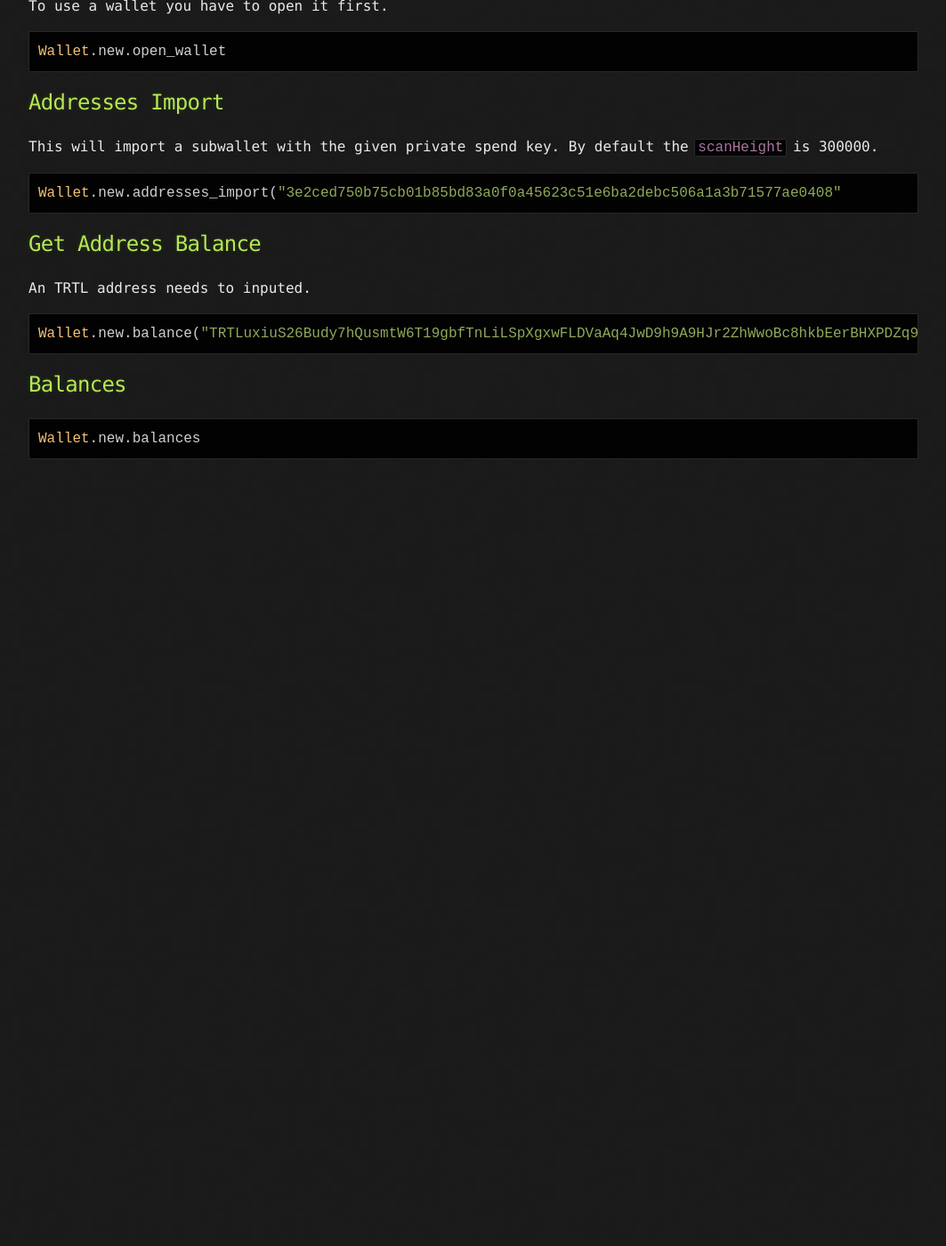
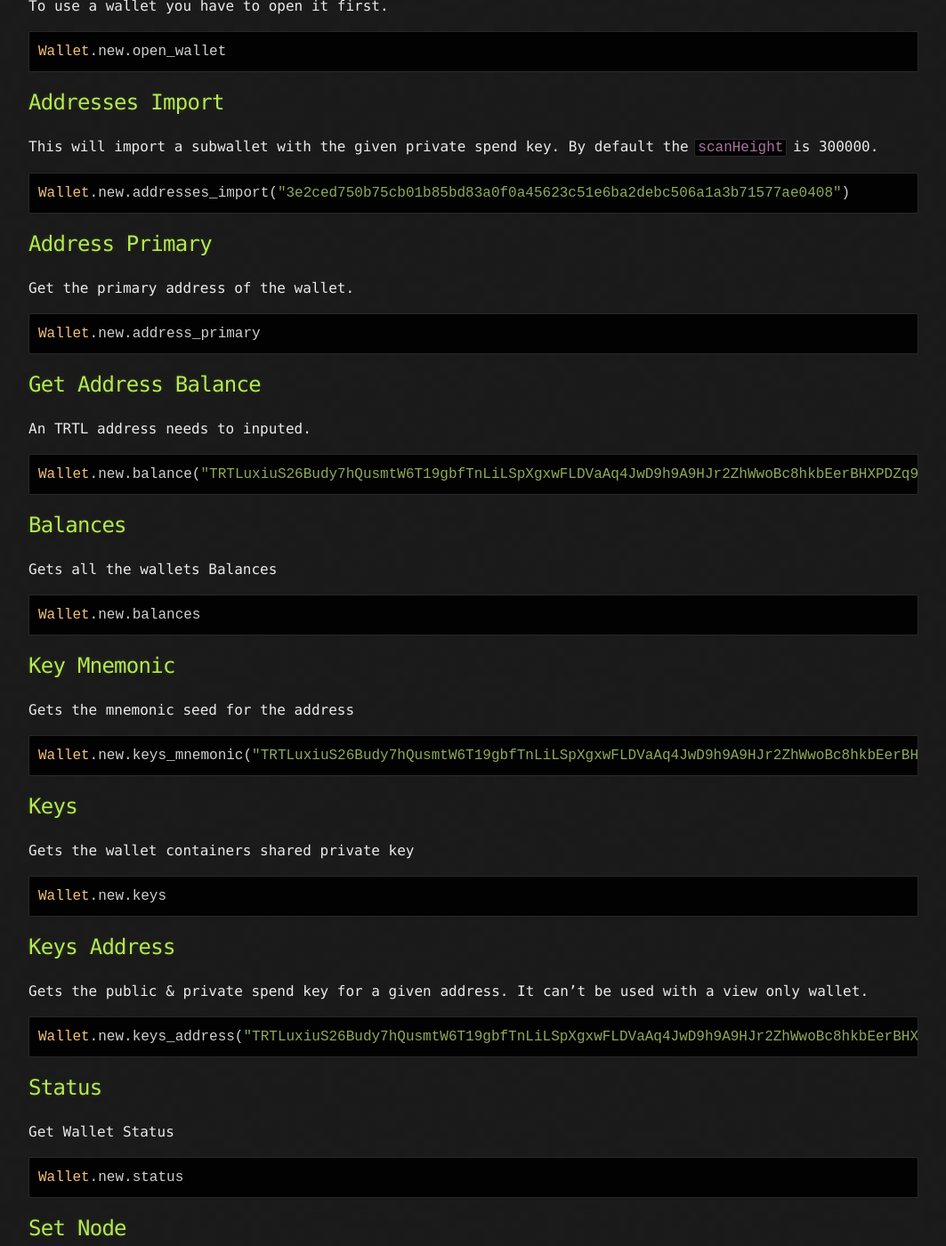
Before and after one commit to Michael-Meade/MinerFind, a Jekyll site: the page built from Projects/TurtleCoin-Wallet-API-Ruby.md, in a window 1280 px wide and 1400 px high, scrolled down 2363 px. Shown: the whole window at 89% size, without its empty margins (108-1171 px from the left). Built offline with Jekyll 4.4.1, drawn with Linux system fonts in a browser that asks for light colours; our own code applies the rules of GitHub Pages for plain Markdown files; the repository's description, which GitHub fills in, is left out; before the commit the page ends 2899 px from its top, so only the background shows below that; some of the changed text lies outside the part shown.

Commit message:
Update TurtleCoin-Wallet-API-Ruby.md

````diff
--- a/Projects/TurtleCoin-Wallet-API-Ruby.md
+++ b/Projects/TurtleCoin-Wallet-API-Ruby.md
@@ -93,17 +93,66 @@ Wallet.new.open_wallet
 ## Addresses Import
 This will import a subwallet with the given private spend key. By default the `scanHeight` is 300000.
 ```ruby
-Wallet.new.addresses_import("3e2ced750b75cb01b85bd83a0f0a45623c51e6ba2debc506a1a3b71577ae0408"
+Wallet.new.addresses_import("3e2ced750b75cb01b85bd83a0f0a45623c51e6ba2debc506a1a3b71577ae0408")
 ```
+
+## Address Primary
+Get the primary address of the wallet.
+```ruby
+Wallet.new.address_primary
+```
+
 ## Get Address Balance
 An TRTL address needs to inputed.
 ```ruby
 Wallet.new.balance("TRTLuxiuS26Budy7hQusmtW6T19gbfTnLiLSpXgxwFLDVaAq4JwD9h9A9HJr2ZhWwoBc8hkbEerBHXPDZq9MHSfQ3Qs5AEHRVtc")
 ```
 
-
 ## Balances
-
+Gets all the wallets Balances
 ```ruby
 Wallet.new.balances
 ```
+
+## Key Mnemonic
+Gets the mnemonic seed for the address
+```ruby
+Wallet.new.keys_mnemonic("TRTLuxiuS26Budy7hQusmtW6T19gbfTnLiLSpXgxwFLDVaAq4JwD9h9A9HJr2ZhWwoBc8hkbEerBHXPDZq9MHSfQ3Qs5AEHRVtc")
+```
+
+
+## Keys
+Gets the wallet containers shared private key
+```ruby
+Wallet.new.keys
+```
+
+## Keys Address
+Gets the public & private spend key for a given address. It can't be used with a view only wallet.
+```ruby
+Wallet.new.keys_address("TRTLuxiuS26Budy7hQusmtW6T19gbfTnLiLSpXgxwFLDVaAq4JwD9h9A9HJr2ZhWwoBc8hkbEerBHXPDZq9MHSfQ3Qs5AEHRVtc")
+```
+
+## Status
+Get Wallet Status
+```ruby
+Wallet.new.status
+```
+
+
+## Set Node
+Set the node
+```ruby
+Wallet.new.set_node("127.0.0.1", "1234")
+```
+
+## Save
+Wallet State
+```ruby
+Wallet.new.save
+```
+
+## Create Addresses
+```ruby
+Wallet.new.create_addresses
+```
````
